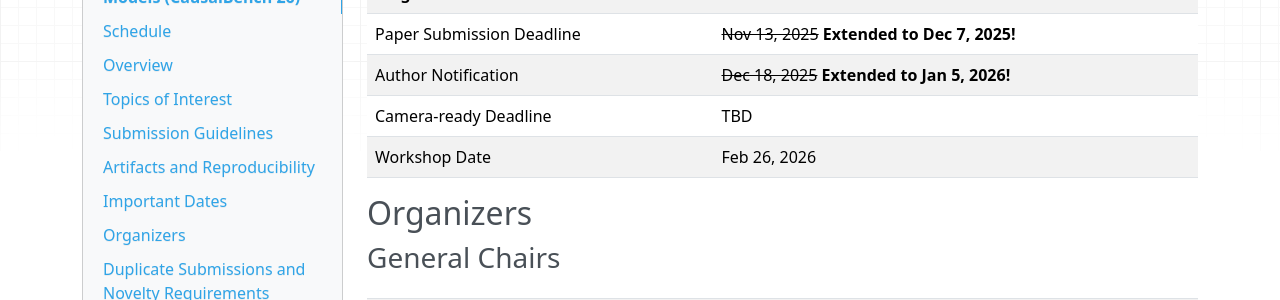
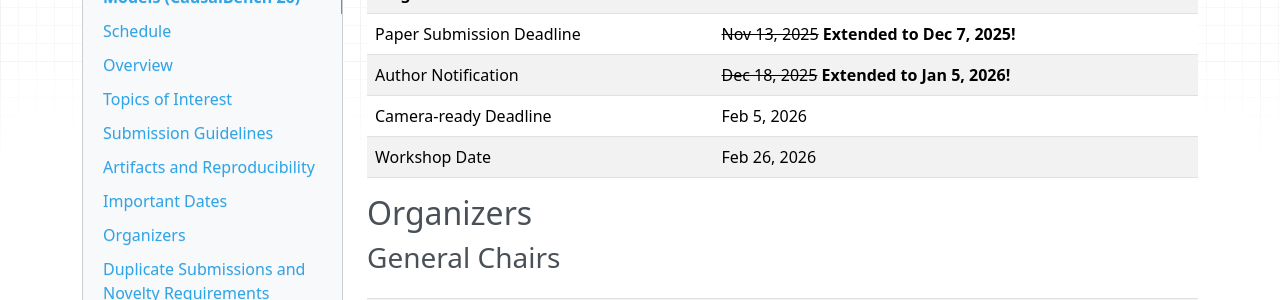
Before and after one commit to CausalBenchOrg/CausalBench-WSDM26, an MkDocs documentation site: the page built from docs/index.md, in a window 1280 px wide and 900 px high, scrolled down 2130 px. Shown: the part 155-455 px from the top of the window. Built offline with MkDocs 1.6.1, drawn with Linux system fonts in a browser that asks for light colours; nearby versions of some CDN libraries.

Commit message:
Update index.md

```diff
--- a/docs/index.md
+++ b/docs/index.md
@@ -53,7 +53,7 @@ All deadlines are at **11:59 PM (Anywhere on Earth)** unless otherwise noted.
 |**Stage**|**Date**|
 |Paper Submission Deadline|{--Nov 13, 2025--} **Extended to Dec 7, 2025!**|
 |Author Notification|{--Dec 18, 2025--} **Extended to Jan 5, 2026!**|
-|Camera-ready Deadline|TBD|
+|Camera-ready Deadline|Feb 5, 2026|
 |Workshop Date|Feb 26, 2026|
 
 ## Organizers
```
